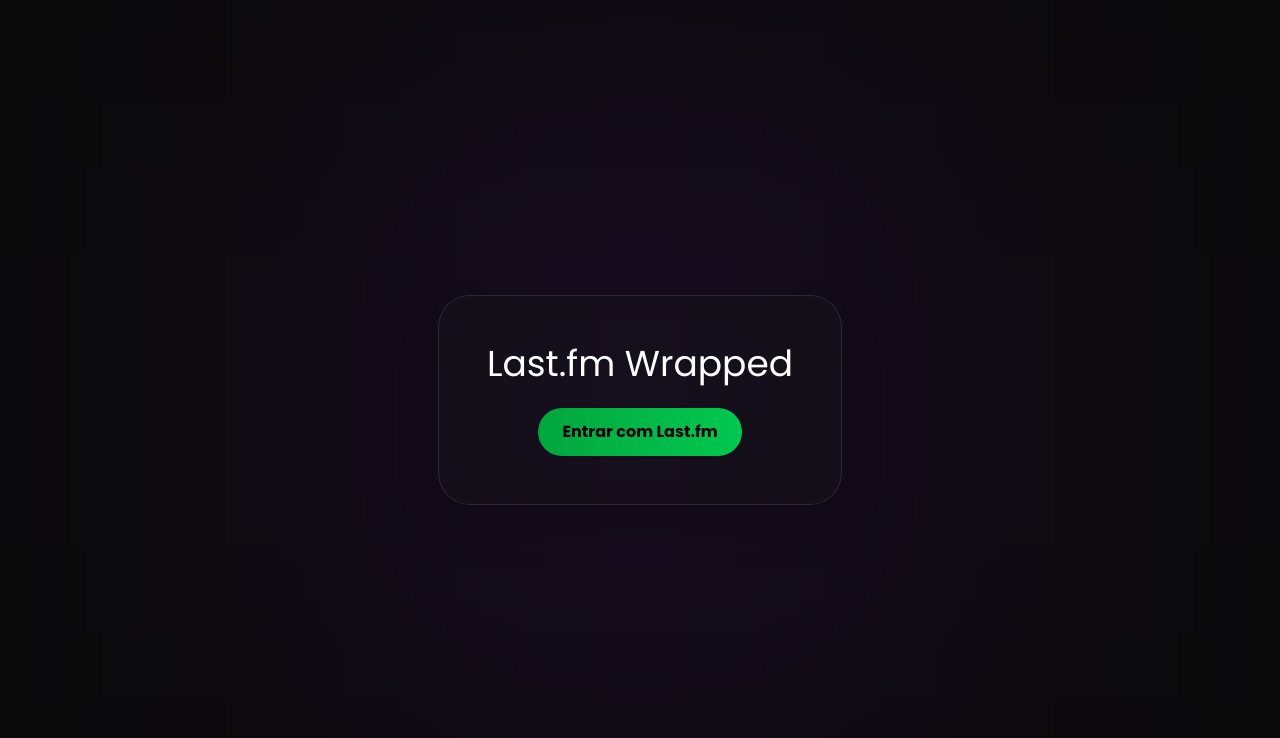
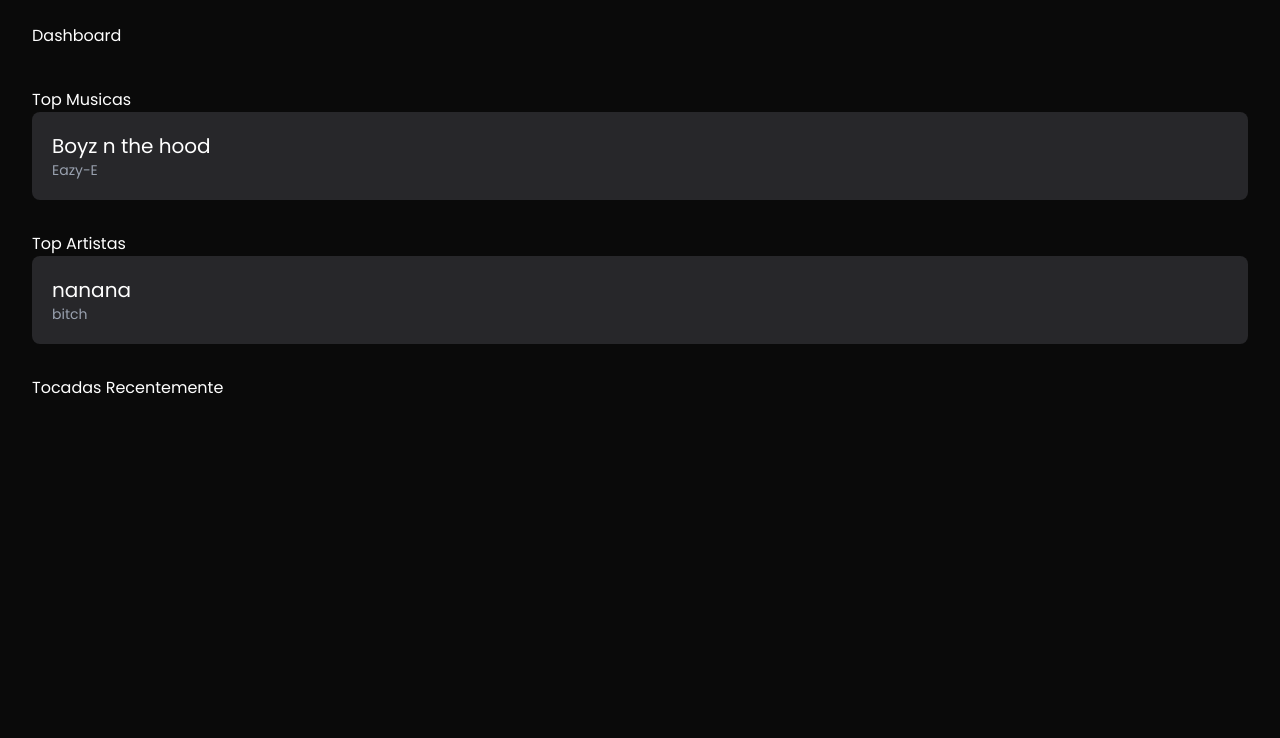
Before and after one commit to Luciano-antonio/lastfm-wrapped-frontend, a React (Vite) app: page / in a window 1280 px wide. Shown: the top 738 px of the page. Built offline with nearby package versions, Linux system fonts and the light colour scheme.

Commit message:
feat: estrutura do dashboard e componente TrackCard

```diff
--- a/src/App.tsx
+++ b/src/App.tsx
@@ -1,9 +1,11 @@
 import Login from './Login'
+import Dashboard from './Dashboard'
 
 function App() {
   return (
     <div>
-      <Login />
+
+      <Dashboard />
     </div>
   )
 }
--- /dev/null
+++ b/src/Dashboard.tsx
@@ -0,0 +1,24 @@
+import TrackCard from "./TrackCard"
+function Dashboard()    {
+    return (
+        <div className="min-h-screen bg-[#0a0a0a] px-8 py-6 overflow-hidden text-white">
+            <h1 className="mb-10">Dashboard</h1>
+
+            <section className="mb-8">
+                <h2>Top Musicas</h2>
+                <TrackCard nome="Boyz n the hood" artista="Eazy-E" />
+            </section>
+
+            <section className="mb-8">
+                <h2>Top Artistas</h2>
+                <TrackCard nome="nanana" artista="bitch" />
+            </section>
+
+            <section className="mb-8">
+                <h2>Tocadas Recentemente</h2>
+            </section>
+        </div>
+    )
+}
+
+export default Dashboard
--- /dev/null
+++ b/src/TrackCard.tsx
@@ -0,0 +1,10 @@
+function TrackCard({ nome, artista }: { nome: string, artista: string}) {
+    return (
+        <div className="bg-zinc-800 p-5 rounded-lg mb-3">
+            <h1 className="text-xl">{nome}</h1>
+            <p className=" text-sm text-gray-400">{artista}</p>
+        </div>
+    )
+}
+
+export default TrackCard
```
